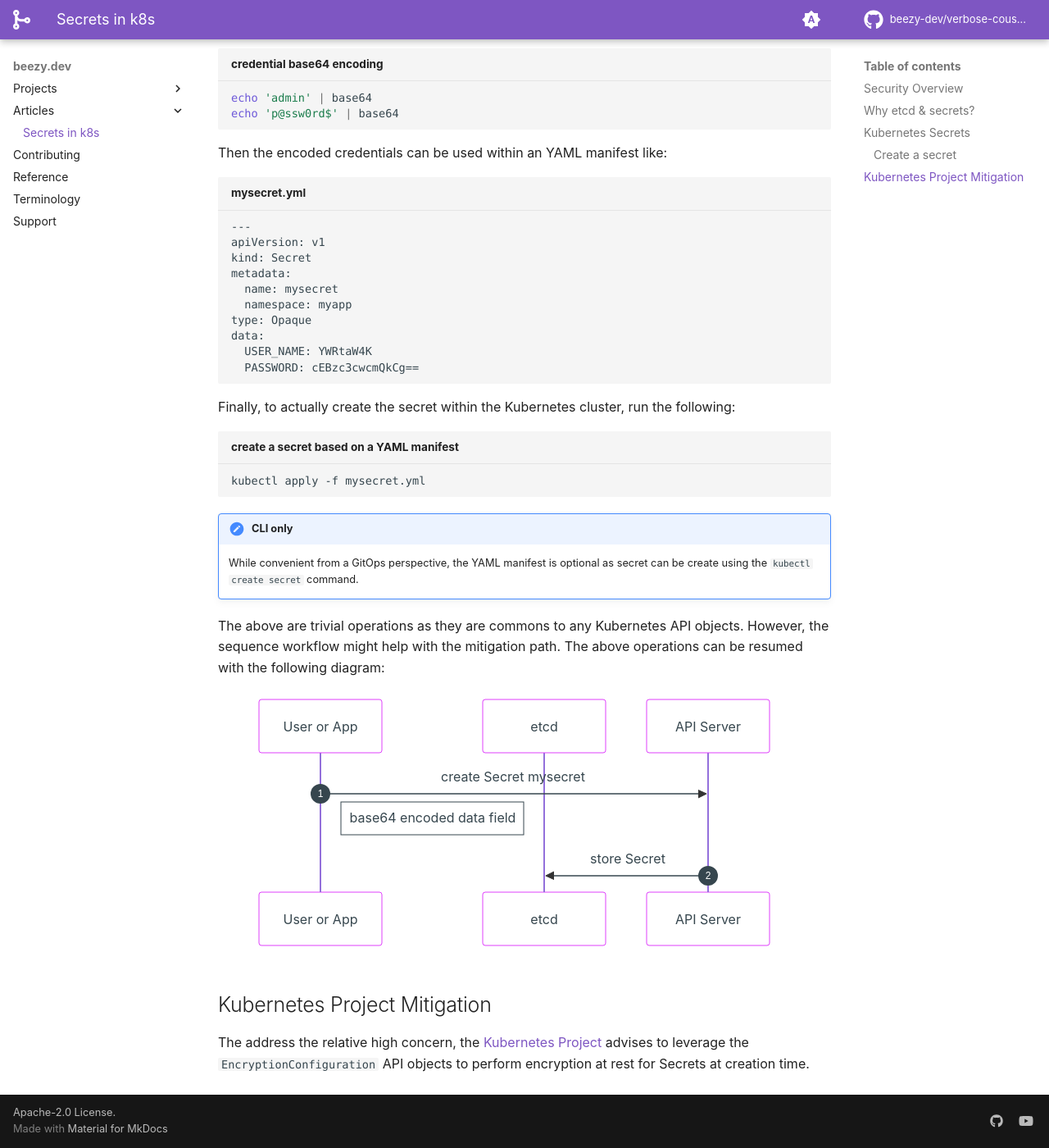
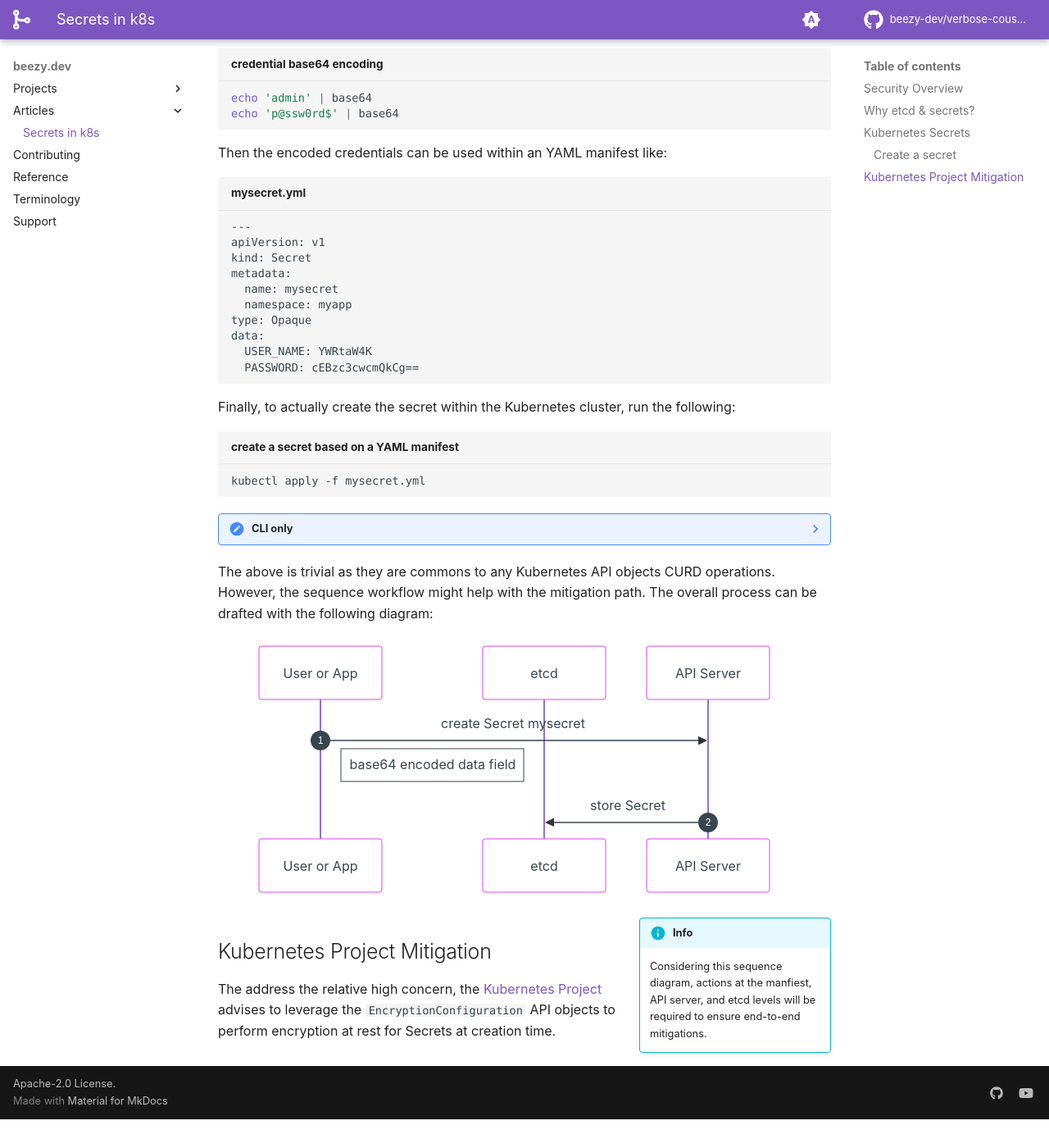
Before and after one commit to beezy-dev/verbose-couscous, an MkDocs documentation site: the page built from docs/community/k8s-secrets.md, in a window 1280 px wide and 1400 px high, scrolled down 1287 px. Shown: the whole window at 82% size. Built offline with MkDocs 1.6.1 and Material for MkDocs 9.7.7, drawn with Linux system fonts in a browser that asks for light colours; some web fonts are replaced; comment, search, counter and statistics services are not loaded; after the commit the page ends 2652 px from its top, so only the background shows below that.

Commit message:
adding community/k8s-secrets.md

````diff
--- a/docs/community/k8s-secrets.md
+++ b/docs/community/k8s-secrets.md
@@ -71,10 +71,10 @@ Finally, to actually create the secret within the Kubernetes cluster, run the fo
 kubectl apply -f mysecret.yml
 ```
 
-!!! note "CLI only"
+??? note "CLI only"
     While convenient from a GitOps perspective, the YAML manifest is optional as secret can be create using the ```kubectl create secret``` command.
 
-The above are trivial operations as they are commons to any Kubernetes API objects. However, the sequence workflow might help with the mitigation path. The above operations can be resumed with the following diagram:
+The above is trivial as they are commons to any Kubernetes API objects CURD operations. However, the sequence workflow might help with the mitigation path. The overall process can be drafted with the following diagram:
 
 ```mermaid
 sequenceDiagram
@@ -87,6 +87,10 @@ autonumber
   API Server->>etcd: store Secret
 ```
 
+!!! info inline end
+    Considering this sequence diagram, actions at the manfiest, API server, and etcd levels will be required to ensure end-to-end mitigations.
+
+
 ## Kubernetes Project Mitigation
 
 The address the relative high concern, the [Kubernetes Project](https://kubernetes.io/docs/tasks/administer-cluster/encrypt-data/) advises to leverage the ```EncryptionConfiguration``` API objects to perform encryption at rest for Secrets at creation time.
````
